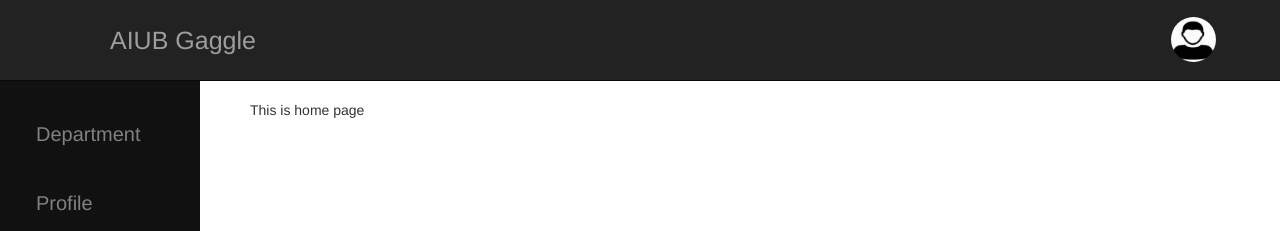
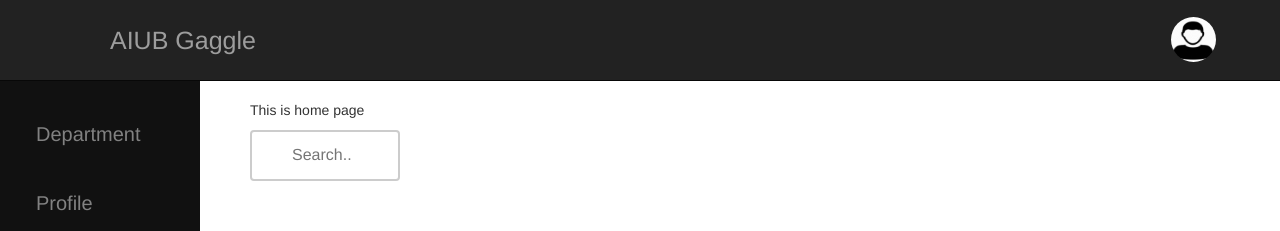
Before and after one commit to Salimullah7/AIUB-GAGGLE, a plain HTML site: page home.html in a window 1280 px wide. Shown: the top 231 px of the page. Drawn offline with nearby package versions, Linux system fonts and the light colour scheme.

Commit message:
added seach bar in home page

```diff
--- a/home.html
+++ b/home.html
@@ -6,6 +6,7 @@
   <title>AIUB Gaggle</title>
 
   <meta charset="utf-8">
+  <meta name="viewport" content="width=device-width, initial-scale=1">
 
   <meta name="viewport" content="width=device-width, initial-scale=1">
 
@@ -65,6 +66,8 @@
 
             <p>This is home page</p>
 
+            <input type="text" id="search" name="search" placeholder="Search..">
+
         </div>
 
     </div>
--- a/style.css
+++ b/style.css
@@ -88,3 +88,24 @@
     background-color: #262626;
     padding-left: 8px;
   }
+
+  #search
+  {
+    width: 150px;
+    box-sizing: border-box;
+    border: 2px solid #ccc;
+    border-radius: 4px;
+    font-size: 16px;
+    background-color: white;
+    background-image: url('search-icon.png');
+    background-position: 10px 10px;
+    background-repeat: no-repeat;
+    padding: 12px 20px 12px 40px;
+    -webkit-transition: width 0.4s ease-in-out;
+    transition: width 0.4s ease-in-out;
+  }
+
+  #search:focus
+  {
+    width: 50%;
+  }
```
Also changed, not shown: search-icon.png (added).
